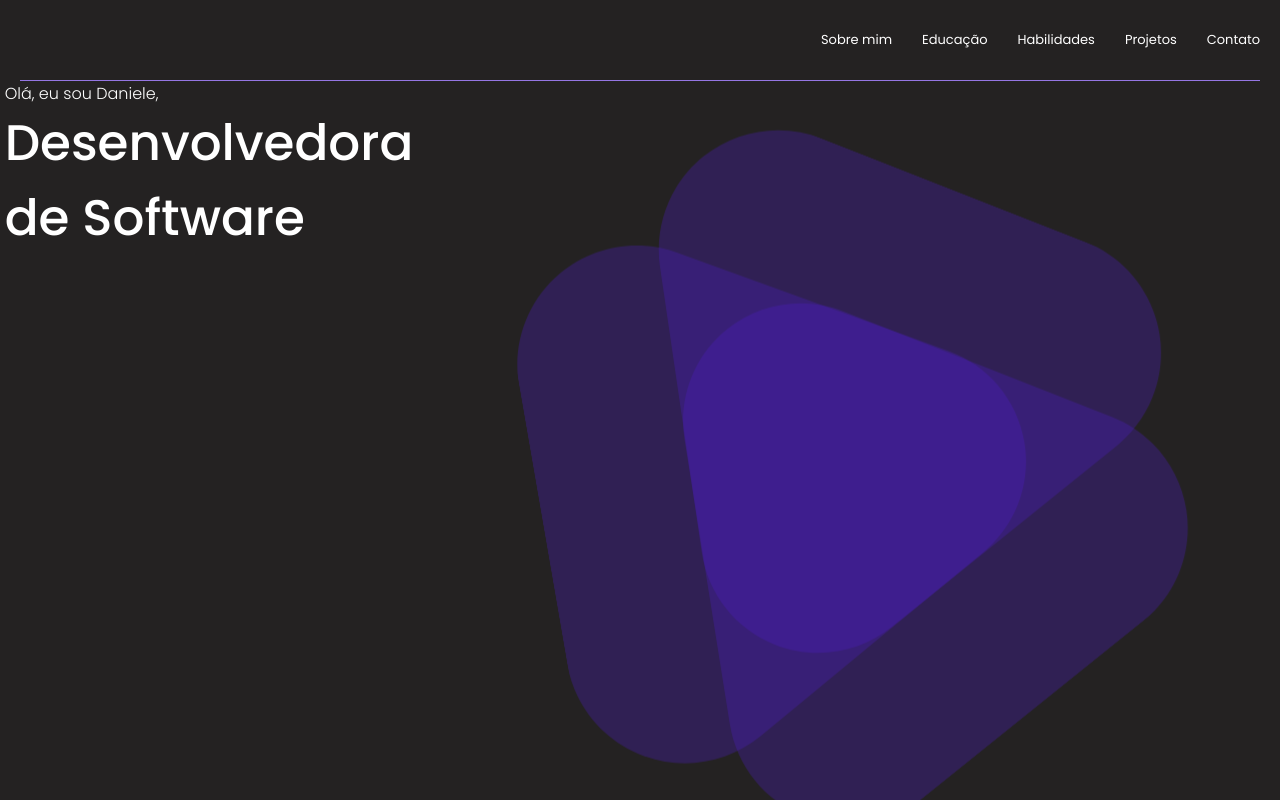
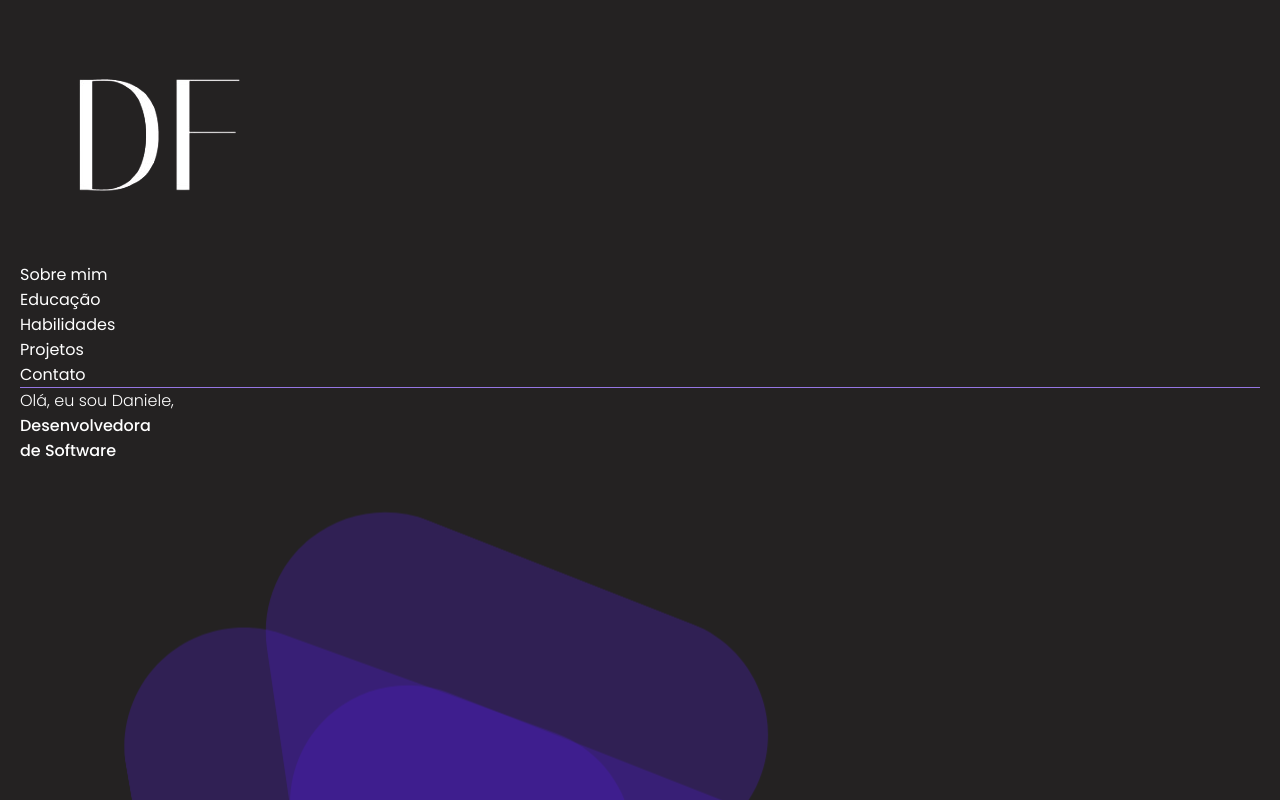
Before and after one commit to danisfon/portfolio-daniele, a plain HTML site: page index.html in a window 1280 px wide. Shown: the top 800 px of the page. Drawn offline with Linux system fonts and the light colour scheme.

Commit message:
teste 001 no css da seção principal

```diff
--- a/index.html
+++ b/index.html
@@ -14,19 +14,23 @@
 
 <section class="secao_principal" id="principal">
   <header>
-    <div class="principal_logo">
-      <!-- <img src="images/logo-df-df.png"> -->
-    </div>
 
     <div class="principal_menu">
+      <img src="images/logo-df-df.png">
+
+      <div class="principal_menu_texto">
         <p class="poppins-regular">Sobre mim</p>
         <p class="poppins-regular">Educação</p>
         <p class="poppins-regular">Habilidades</p>
         <p class="poppins-regular">Projetos</p>
         <p class="poppins-regular">Contato</p>
       </div>
+
+    </div>
   </header>
+
   <hr>
+
   <div class="principal">
 
     <div class="principal_texto">
--- a/styles.css
+++ b/styles.css
@@ -54,36 +54,67 @@ hr {
 
 
 
+/*header {*/
+/*    display: flex;*/
+/*    justify-content: space-between;*/
+/*    align-items: center;*/
+/*    padding: 10px 20px;*/
+/*}*/
 
-.principal {
-    display: flex;
-    justify-content: center;
-}
+/*.principal_menu {*/
+/*    display: flex;*/
+/*    align-items: center;*/
+/*    width: 100%;*/
+/*}*/
 
+/*.principal_menu img {*/
+/*    max-height: 50px;*/
+/*}*/
 
-.principal_menu {
-    text-align: right;
-    display: flex;
-    justify-content: right;
-    margin-bottom: 30px;
-}
+/*.principal_menu_texto {*/
+/*    margin-left: auto;*/
+/*    display: flex;*/
+/*    gap: 20px;*/
+/*}*/
 
-.principal_menu p {
-    margin-left: 30px;
-    font-size: 13px;
-}
-
-.principal_texto .poppins-medium {
-    font-size: 50px;
-}
-
-
-.principal_logo img {
-    width: 10%;
-}
+/*.principal_menu_texto p {*/
+/*    margin: 0;*/
+/*    font-family: 'Poppins', sans-serif;*/
+/*    font-weight: 400;*/
+/*    cursor: pointer;*/
+/*}*/
 
 
 
+
+/*.principal_texto .poppins-medium {*/
+/*    font-size: 50px;*/
+/*}*/
+
+
+/*.principal {*/
+/*    display: flex;*/
+/*    justify-content: space-between;*/
+/*    align-items: center;*/
+/*    padding: 20px;*/
+/*}*/
+
+/*.principal_texto {*/
+/*    text-align: left;*/
+/*}*/
+
+/*.principal_foto {*/
+/*    width: 30%;*/
+/*    display: flex;*/
+/*    justify-content: flex-end;*/
+/*}*/
+
+/*.principal_foto img {*/
+/*    max-width: 100%;*/
+/*    height: auto;*/
+/*}*/
+
+/********************** ESTOU FAZENDO TESTE NESSA PARTE **********************/
 
 
 
@@ -118,7 +149,7 @@ hr {
 
 
 
-/* TESTE */
+/********************** EXEMPLO *********************/
 /*.sobre_mim {*/
 /*    display: flex;*/
 /*    width: 100%; !* Garante que ocupa toda a largura da tela *!*/
@@ -262,7 +293,7 @@ hr {
 
 
 .card img {
-border-radius: 30px}
+    border-radius: 30px}
 
 .card p {
     text-align: center;
```
Lines whose indentation alone changed are shown as unchanged.
